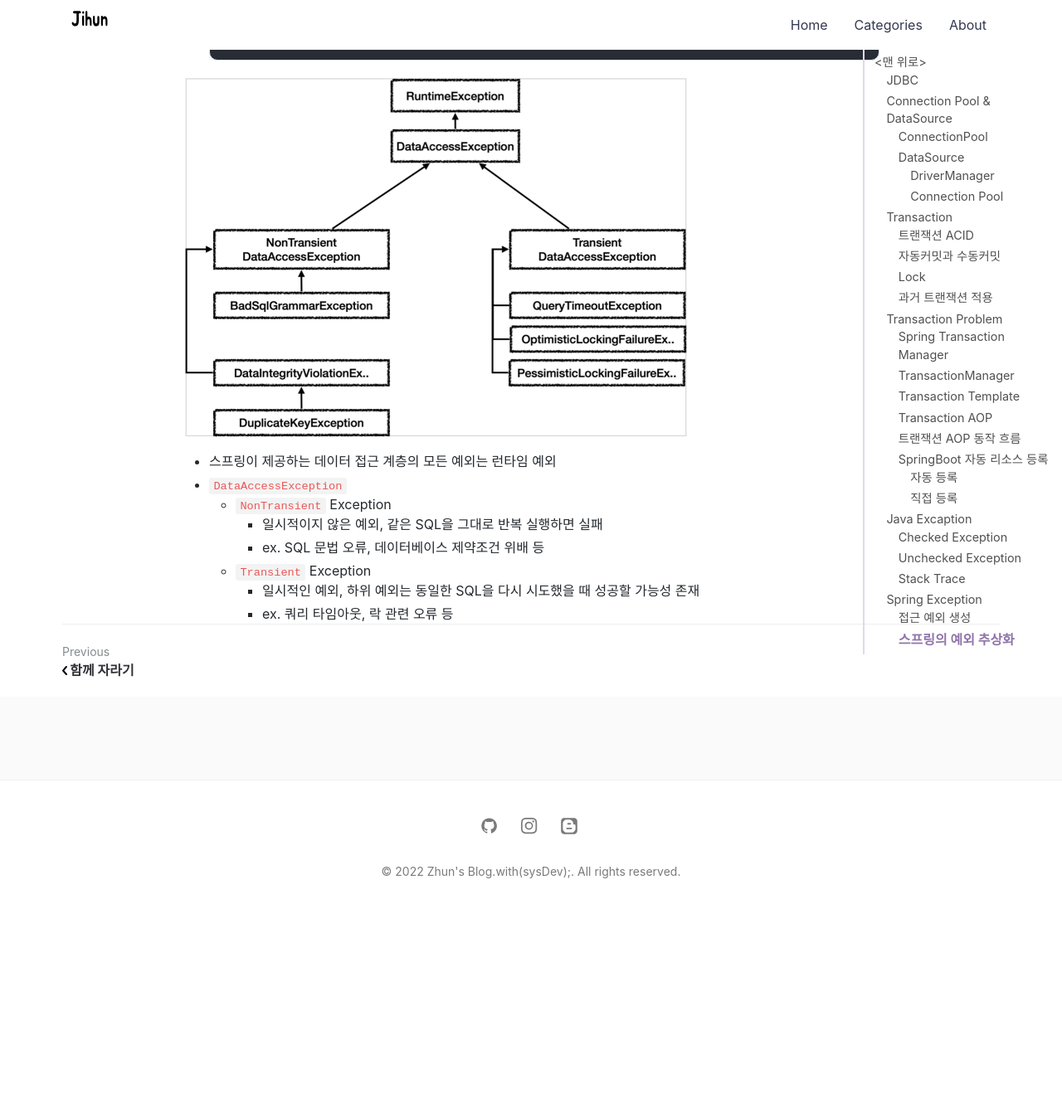
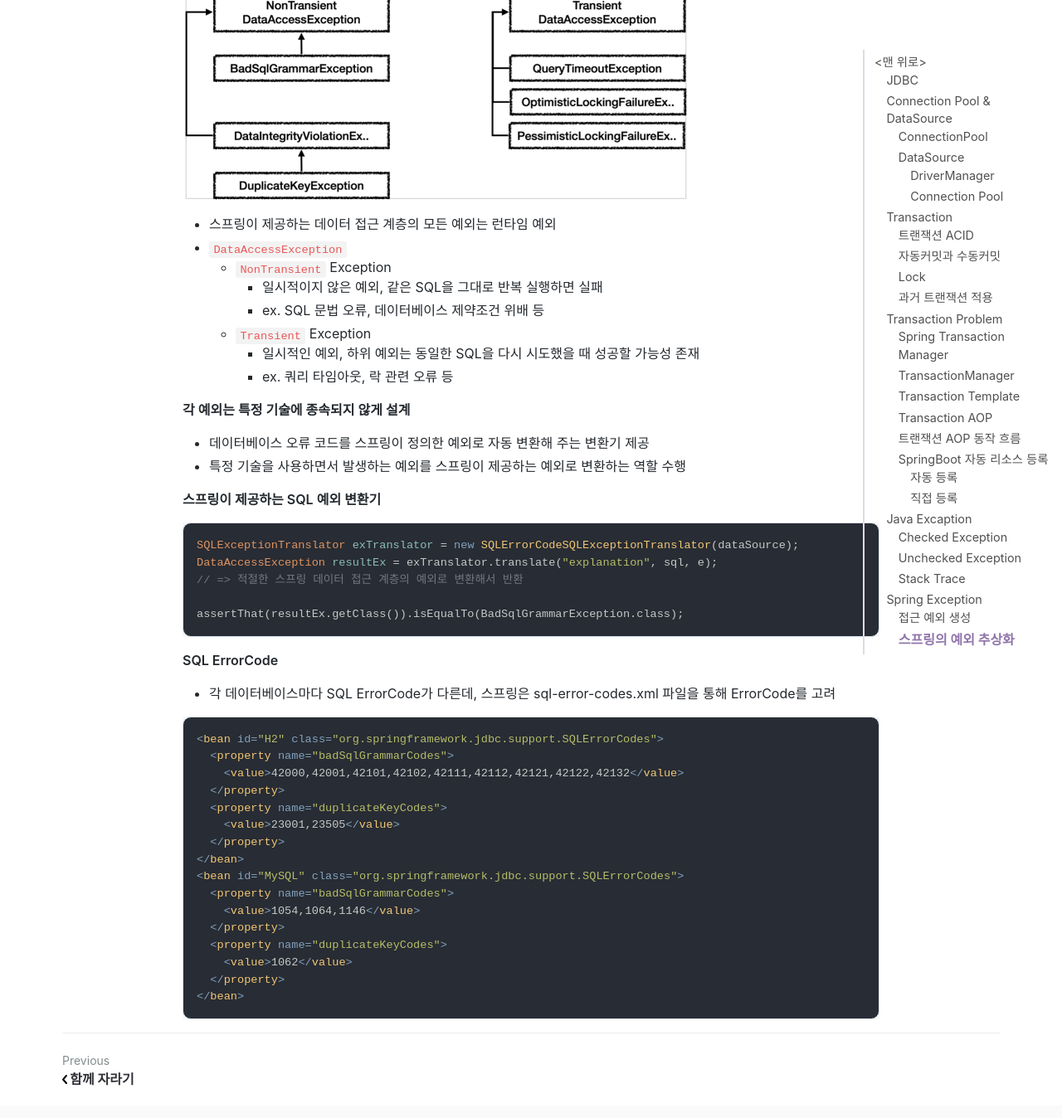
Before and after one commit to jihunparkme/jihunparkme.github.io, a Jekyll site: the page built from _posts/2022-08-08-Spring-DB-Part1.md, in a window 1280 px wide and 1400 px high, scrolled down 19806 px. Shown: the top 1348 px of the window at 83% size. Built offline with Jekyll 4.4.1, drawn with Linux system fonts in a browser that asks for light colours; nearby versions of some CDN libraries; comment, search, counter and statistics services are not loaded; before the commit the page ends 20912 px from its top, so only the background shows below that.

Commit message:
[Spring Exception] 스프링 예외 추상화

````diff
--- a/_posts/2022-08-08-Spring-DB-Part1.md
+++ b/_posts/2022-08-08-Spring-DB-Part1.md
@@ -813,20 +813,6 @@ Service Layer에서 특정 기술에 의존적인 예외(ex. SQLException)를
 
 ## 스프링의 예외 추상화
 
-- 각 예외는 특정 기술에 종속되지 않게 설계
-  - 데이터베이스 오류 코드를 스프링이 정의한 예외로 자동 변환해 주는 변환기 제공
-  - 특정 기술을 사용하면서 발생하는 예외를 스프링이 제공하는 예외로 변환하는 역할  수행
-
-- 스프링이 제공하는 SQL 예외 변환기
-
-  ```java
-  SQLExceptionTranslator exTranslator = new SQLErrorCodeSQLExceptionTranslator(dataSource);
-  DataAccessException resultEx = exTranslator.translate("explanation", sql, e);
-  // => 적절한 스프링 데이터 접근 계층의 예외로 변환해서 반환
-
-  assertThat(resultEx.getClass()).isEqualTo(BadSqlGrammarException.class);
-  ```
-
 ![Result](https://github.com/jihunparkme/jihunparkme.github.io/blob/master/post_img/spring/spring-exception.png?raw=true 'Result')
 
 - 스프링이 제공하는 데이터 접근 계층의 모든 예외는 런타임 예외
@@ -837,3 +823,41 @@ Service Layer에서 특정 기술에 의존적인 예외(ex. SQLException)를
   - `Transient` Exception
     - 일시적인 예외, 하위 예외는 동일한 SQL을 다시 시도했을 때 성공할 가능성 존재
     - ex. 쿼리 타임아웃, 락 관련 오류 등
+
+**각 예외는 특정 기술에 종속되지 않게 설계**
+
+  - 데이터베이스 오류 코드를 스프링이 정의한 예외로 자동 변환해 주는 변환기 제공
+  - 특정 기술을 사용하면서 발생하는 예외를 스프링이 제공하는 예외로 변환하는 역할  수행
+
+**스프링이 제공하는 SQL 예외 변환기**
+
+```java
+SQLExceptionTranslator exTranslator = new SQLErrorCodeSQLExceptionTranslator(dataSource);
+DataAccessException resultEx = exTranslator.translate("explanation", sql, e);
+// => 적절한 스프링 데이터 접근 계층의 예외로 변환해서 반환
+
+assertThat(resultEx.getClass()).isEqualTo(BadSqlGrammarException.class);
+```
+
+**SQL ErrorCode**
+
+- 각 데이터베이스마다 SQL ErrorCode가 다른데, 스프링은 sql-error-codes.xml 파일을 통해 ErrorCode를 고려
+
+```xml
+<bean id="H2" class="org.springframework.jdbc.support.SQLErrorCodes">
+  <property name="badSqlGrammarCodes">
+    <value>42000,42001,42101,42102,42111,42112,42121,42122,42132</value>
+  </property>
+  <property name="duplicateKeyCodes">
+    <value>23001,23505</value>
+  </property>
+</bean>
+<bean id="MySQL" class="org.springframework.jdbc.support.SQLErrorCodes">
+  <property name="badSqlGrammarCodes">
+    <value>1054,1064,1146</value>
+  </property>
+  <property name="duplicateKeyCodes">
+    <value>1062</value>
+  </property>
+</bean>
+```
````
